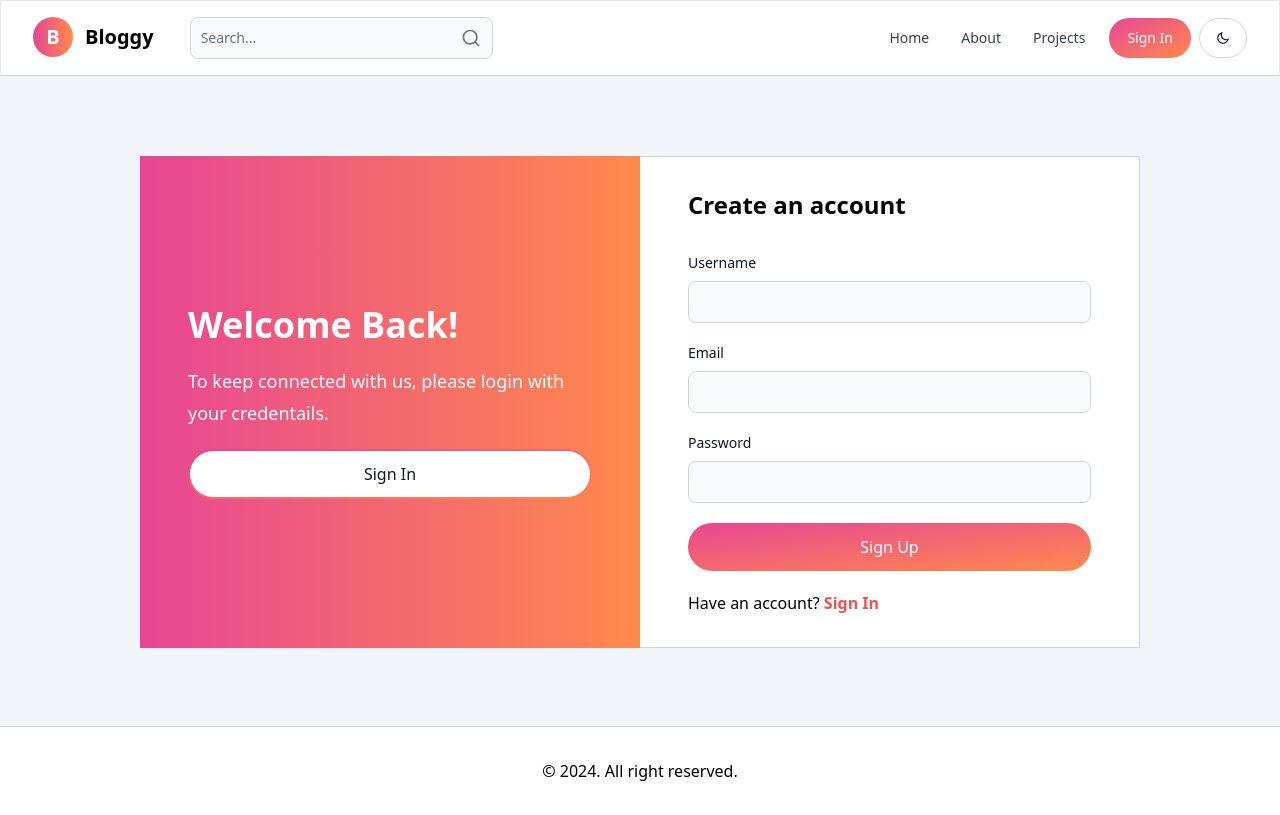
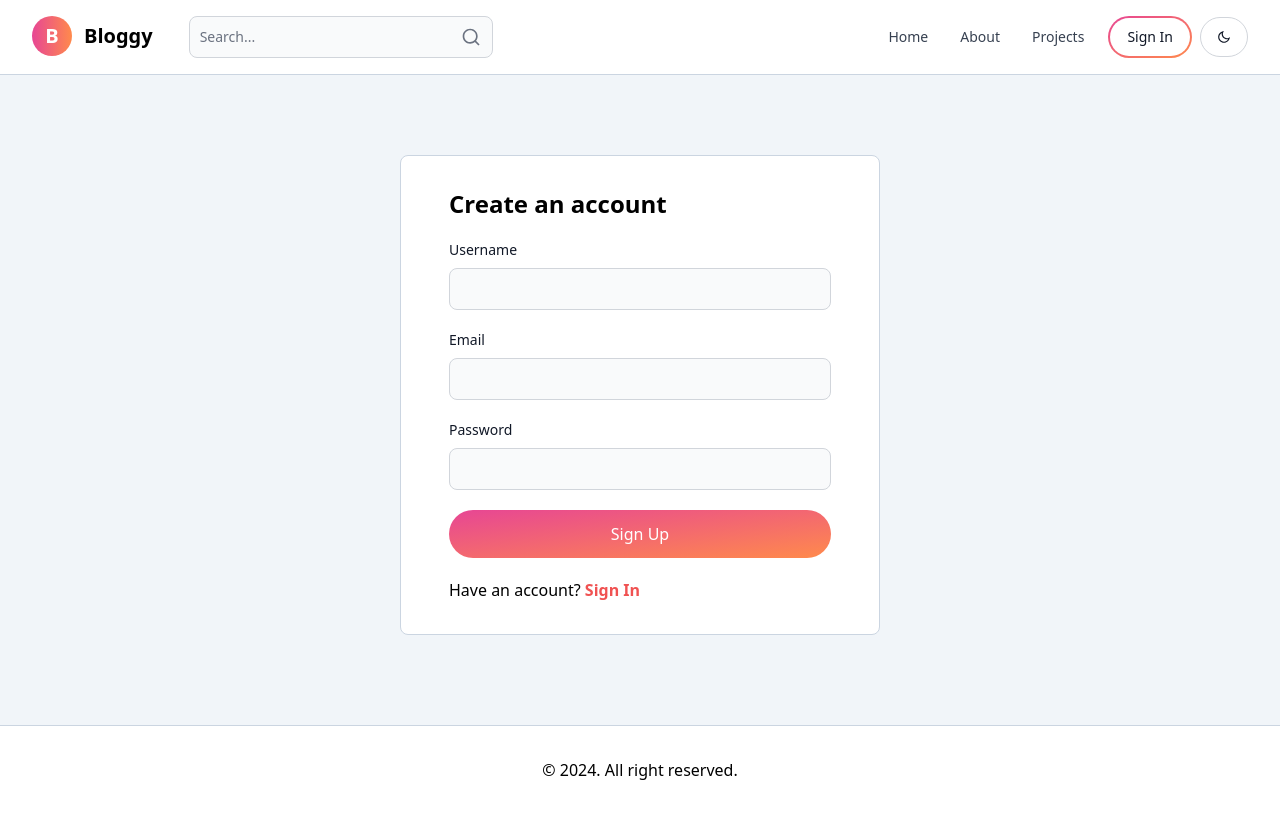
Before and after one commit to HanumanSahaySharma/mern-blog, a React app in the folder client/: page /signup in a window 1280 px wide. Built offline with nearby package versions, Linux system fonts and the light colour scheme; the HTML template or start-up script is replaced by a standard one.

Commit message:
Add signup functionality

```diff
--- a/client/package.json
+++ b/client/package.json
@@ -10,11 +10,13 @@
     "preview": "vite preview"
   },
   "dependencies": {
+    "axios": "^1.6.7",
     "flowbite-react": "^0.7.2",
     "react": "^18.2.0",
     "react-dom": "^18.2.0",
     "react-icons": "^5.0.1",
-    "react-router-dom": "^6.21.3"
+    "react-router-dom": "^6.21.3",
+    "react-toastify": "^10.0.4"
   },
   "devDependencies": {
     "@types/react": "^18.2.43",
--- a/client/src/App.jsx
+++ b/client/src/App.jsx
@@ -1,18 +1,26 @@
 import React from "react";
 import { BrowserRouter as Router, Routes, Route } from "react-router-dom";
 
+// import React Toatify
+import { ToastContainer } from "react-toastify";
+import "react-toastify/dist/ReactToastify.css";
+
+// Import Components
 import Header from "./components/header";
+import Footer from "./components/Footer";
 
+// Import Pages for Routing
 import Home from "./pages/Home";
 import About from "./pages/About";
 import Projects from "./pages/Projects";
 import Dashboard from "./pages/Dashboard";
 import SignIn from "./pages/SignIn";
 import SignUp from "./pages/SignUp";
-import Footer from "./components/Footer";
+
 export default function App() {
   return (
     <Router>
+      <ToastContainer autoClose={3000} />
       <Header />
       <main className="w-full bg-slate-100 main">
         <Routes>
--- a/client/src/components/Footer.jsx
+++ b/client/src/components/Footer.jsx
@@ -2,7 +2,7 @@ import React from "react";
 
 export default function Footer() {
   return (
-    <footer className="w-full bg-white py-8 border border-b-0 border-l-0 border-r-0 border-t-slate-300">
+    <footer className="w-full bg-white py-8 border-t border-t-slate-300">
       <div className="container mx-auto max-w-[1480px] pl-8 pr-8">
         <p className="text-center">&copy; {new Date().getFullYear()}. All right reserved.</p>
       </div>
--- a/client/src/components/Header.jsx
+++ b/client/src/components/Header.jsx
@@ -6,7 +6,7 @@ import { RiSearchLine, RiMoonLine } from "react-icons/ri";
 export default function Header() {
   const path = useLocation().pathname;
   return (
-    <header className="w-full bg-white border border-b-slate-300">
+    <header className="w-full bg-white border-b border-b-slate-300">
       <div className="container mx-auto max-w-[1480px] pl-8 pr-8">
         <div className="grid grid-cols-2 gap4 py-4">
           <div className="flex items-center gap-4">
@@ -41,7 +41,7 @@ export default function Header() {
                 </Navbar.Link>
               </Navbar.Collapse>
             </Navbar>
-            <Button as={Link} to="/signin" gradientDuoTone="pinkToOrange" pill>
+            <Button as={Link} to="/signin" outline gradientDuoTone="pinkToOrange" pill>
               Sign In
             </Button>
             <Button className="w-12 h-10 sm:inline px-0" color="light" pill>
--- /dev/null
+++ b/client/src/components/Loader.jsx
@@ -0,0 +1,9 @@
+import { Spinner } from "flowbite-react";
+export default function Loader({ className, color, size }) {
+  return (
+    <>
+      <Spinner color={color} aria-label="Spinner Loader" className={className} size={size} />
+      <span className="pl-2">Loading...</span>
+    </>
+  );
+}
--- a/client/src/pages/SignIn.jsx
+++ b/client/src/pages/SignIn.jsx
@@ -1,23 +1,19 @@
 import React from "react";
-import { Button, Checkbox, Label, TextInput } from "flowbite-react";
+import { Button, Label, TextInput } from "flowbite-react";
 import { Link } from "react-router-dom";
 
 export default function SignIn() {
+  const handleFormSubmit = async (e) => {
+    e.preventDefault();
+  };
   return (
     <div className="container mx-auto max-w-[1480px] pl-8 pr-8">
       <div className="mx-auto max-w-[1000px] flex items-center">
-        <div className="grid grid-cols-2 mt-20 mb-40">
-          <div className="flex flex-col justify-center items-start p-12 bg-gradient-to-r from-pink-500 to-orange-400 text-white">
-            <h1 className="text-4xl font-bold mb-5">Welcome back</h1>
-            <p className="mb-5 text-[18px] leading-8">
-              We are so happy to have you here. We hope you had a safe and enjoyable time away.
-            </p>
-            <Button to="/signup" as={Link} outline gradientDuoTone="pinkToOrange" pill size="lg" fullSized>
-              Sign Up
-            </Button>
-          </div>
-          <form className="bg-white py-8 px-12 border border-slate-300 border-l-0">
-            <h2 className="text-2xl font-bold mb-8">Login</h2>
+        <form
+          onSubmit={(e) => handleFormSubmit(e)}
+          className="bg-white py-8 px-12 border border-slate-300 my-20 mx-auto w-full max-w-[480px] rounded-lg"
+        >
+          <h2 className="text-2xl font-bold mb-5">Login</h2>
           <div className="mb-5">
             <Label htmlFor="username" value="Username" className="mb-2 block" />
             <TextInput id="username" type="text" />
@@ -38,6 +34,5 @@ export default function SignIn() {
         </form>
       </div>
     </div>
-    </div>
   );
 }
--- a/client/src/pages/SignUp.jsx
+++ b/client/src/pages/SignUp.jsx
@@ -1,35 +1,73 @@
-import React from "react";
-import { Button, Checkbox, Label, TextInput } from "flowbite-react";
-import { Link } from "react-router-dom";
+import React, { useState } from "react";
+import axios from "axios";
+import { Link, useNavigate } from "react-router-dom";
+import { Alert, Button, Label, TextInput } from "flowbite-react";
+import { toast } from "react-toastify";
+import Loader from "../components/Loader";
 
 export default function SignUp() {
+  const navigate = useNavigate();
+  const [formData, setFormData] = useState({});
+  const [loading, setLoading] = useState(false);
+  const [error, setError] = useState(null);
+  const handleChange = (e) => {
+    setFormData({
+      ...formData,
+      [e.target.id]: e.target.value.trim(),
+    });
+  };
+  const handleFormSubmit = async (e) => {
+    e.preventDefault();
+    setLoading(true);
+    if (!formData.username || !formData.email || !formData.password) {
+      setError("Please fill the all fields.");
+      setLoading(false);
+      return false;
+    }
+    try {
+      setLoading(true);
+      const response = await axios.post("/api/auth/signup", formData);
+      if (response.data.success) {
+        setFormData("");
+        toast.success(response.data.message);
+        setLoading(false);
+        navigate("/signin");
+      } else {
+        toast.error(response.data.message);
+        setLoading(false);
+      }
+    } catch (error) {
+      setLoading(false);
+      toast.error(error.message);
+    }
+  };
   return (
     <div className="container mx-auto max-w-[1480px] pl-8 pr-8">
       <div className="mx-auto max-w-[1000px] flex items-center">
-        <div className="grid grid-cols-2 mt-20">
-          <div className="flex flex-col justify-center items-start p-12 bg-gradient-to-r from-pink-500 to-orange-400 text-white">
-            <h1 className="text-4xl font-bold mb-5">Welcome Back!</h1>
-            <p className="mb-5 text-[18px] leading-8">To keep connected with us, please login with your credentails.</p>
-            <Button to="/signin" as={Link} outline gradientDuoTone="pinkToOrange" pill size="lg" fullSized>
-              Sign In
-            </Button>
-          </div>
-          <form className="bg-white py-8 px-12 border border-slate-300 border-l-0">
-            <h2 className="text-2xl font-bold mb-8">Create an account</h2>
+        <form
+          onSubmit={(e) => handleFormSubmit(e)}
+          className="bg-white py-8 px-12 border border-slate-300 my-20 mx-auto w-full max-w-[480px] rounded-lg"
+        >
+          <h2 className="text-2xl font-bold mb-5">Create an account</h2>
+          {error && (
+            <Alert className="mb-5 py-2.5" color="failure">
+              {error}
+            </Alert>
+          )}
           <div className="mb-5">
             <Label htmlFor="username" value="Username" className="mb-2 block" />
-              <TextInput id="username" type="text" />
+            <TextInput id="username" type="text" onChange={handleChange} />
           </div>
           <div className="mb-5">
             <Label htmlFor="email" value="Email" className="mb-2 block" />
-              <TextInput id="email" type="email" />
+            <TextInput id="email" type="email" onChange={handleChange} />
           </div>
           <div className="mb-5">
             <Label htmlFor="password" value="Password" className="mb-2 block" />
-              <TextInput id="password" type="password" />
+            <TextInput id="password" type="password" onChange={handleChange} />
           </div>
           <Button type="submit" gradientDuoTone="pinkToOrange" pill size="lg" fullSized className="mb-5">
-              Sign Up
+            {loading ? <Loader color="gray" className="mr-2" size="md" /> : "Sign Up"}
           </Button>
           <p>
             Have an account?{" "}
@@ -40,6 +78,5 @@ export default function SignUp() {
         </form>
       </div>
     </div>
-    </div>
   );
 }
--- a/client/vite.config.js
+++ b/client/vite.config.js
@@ -1,7 +1,15 @@
-import { defineConfig } from 'vite'
-import react from '@vitejs/plugin-react-swc'
+import { defineConfig } from "vite";
+import react from "@vitejs/plugin-react-swc";
 
 // https://vitejs.dev/config/
 export default defineConfig({
+  server: {
+    proxy: {
+      "/api/": {
+        target: "http://localhost:5000",
+        secure: false,
+      },
+    },
+  },
   plugins: [react()],
-})
+});
```
Also changed, not shown: 2 other files (tests, documents, lock files or other folders). Lines whose indentation alone changed are shown as unchanged.
